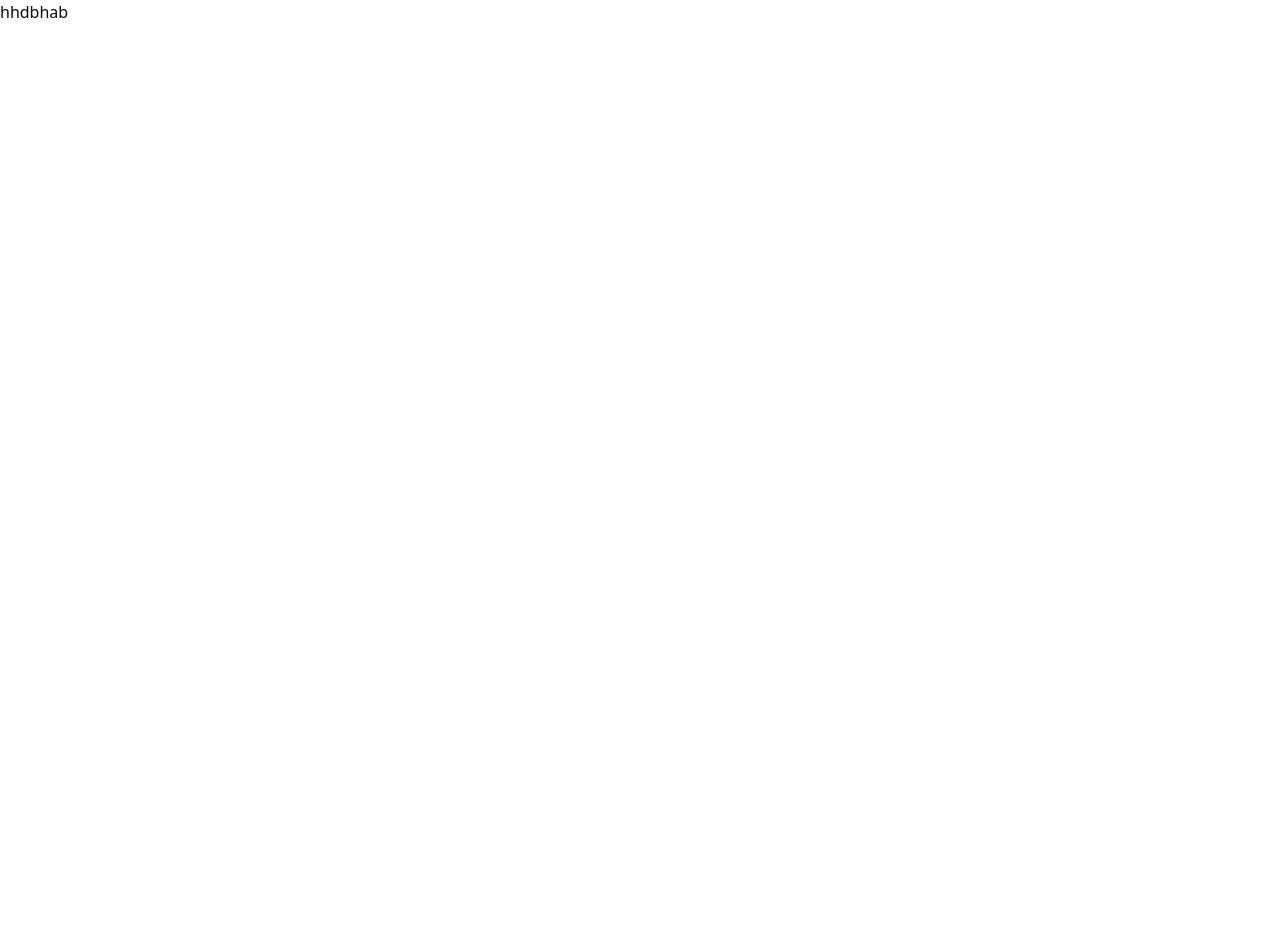
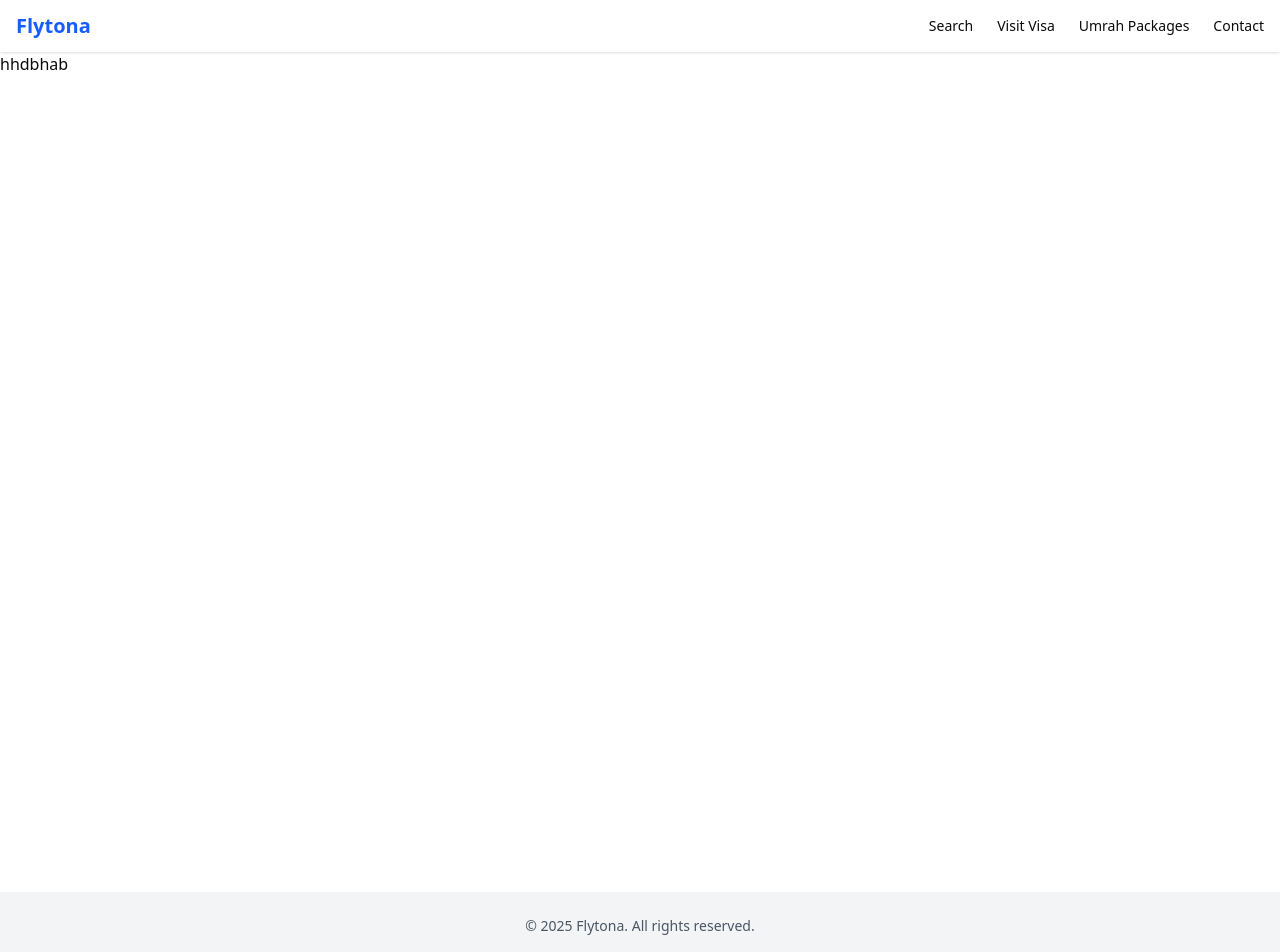
Before and after one commit to waqarkhan424/flytona, a Next.js app: page / in a window 1280 px wide. Shown: the top 952 px of the page. Before the commit the page ends 800 px from the top, so only its background shows below. Built offline with nearby package versions, Linux system fonts and the light colour scheme.

Commit message:
Initial commit

```diff
--- a/app/layout.js
+++ b/app/layout.js
@@ -1,4 +1,6 @@
 import { Geist, Geist_Mono } from "next/font/google";
+import Header from "@/components/header";
+import Footer from "@/components/Footer";
 import "./globals.css";
 
 const geistSans = Geist({
@@ -12,8 +14,8 @@ const geistMono = Geist_Mono({
 });
 
 export const metadata = {
-  title: "Create Next App",
-  description: "Generated by create next app",
+  title: "Flytona",
+  description: "Flight booking UI built with Next.js",
 };
 
 export default function RootLayout({ children }) {
@@ -22,7 +24,9 @@ export default function RootLayout({ children }) {
       <body
         className={`${geistSans.variable} ${geistMono.variable} antialiased`}
       >
-        {children}
+        <Header />
+        <main className="min-h-screen">{children}</main>
+        <Footer />
       </body>
     </html>
   );
--- /dev/null
+++ b/components/footer.jsx
@@ -0,0 +1,9 @@
+export default function Footer() {
+  return (
+    <footer className="bg-gray-100 mt-10 py-6">
+      <div className="max-w-7xl mx-auto px-4 text-center text-sm text-gray-600">
+        &copy; {new Date().getFullYear()} Flytona. All rights reserved.
+      </div>
+    </footer>
+  );
+}
--- /dev/null
+++ b/components/header.jsx
@@ -0,0 +1,22 @@
+import Link from "next/link";
+
+export default function Header() {
+  return (
+    <header className="bg-white shadow sticky top-0 z-50">
+      <div className="max-w-7xl mx-auto px-4 py-3 flex items-center justify-between">
+        {/* Logo */}
+        <Link href="/" className="text-xl font-bold text-blue-600">
+          Flytona
+        </Link>
+
+        {/* Navigation */}
+        <nav className="flex gap-6 text-sm font-medium">
+          <Link href="/search">Search</Link>
+          <Link href="/visa">Visit Visa</Link>
+          <Link href="/umrah">Umrah Packages</Link>
+          <Link href="/contact">Contact</Link>
+        </nav>
+      </div>
+    </header>
+  );
+}
```
